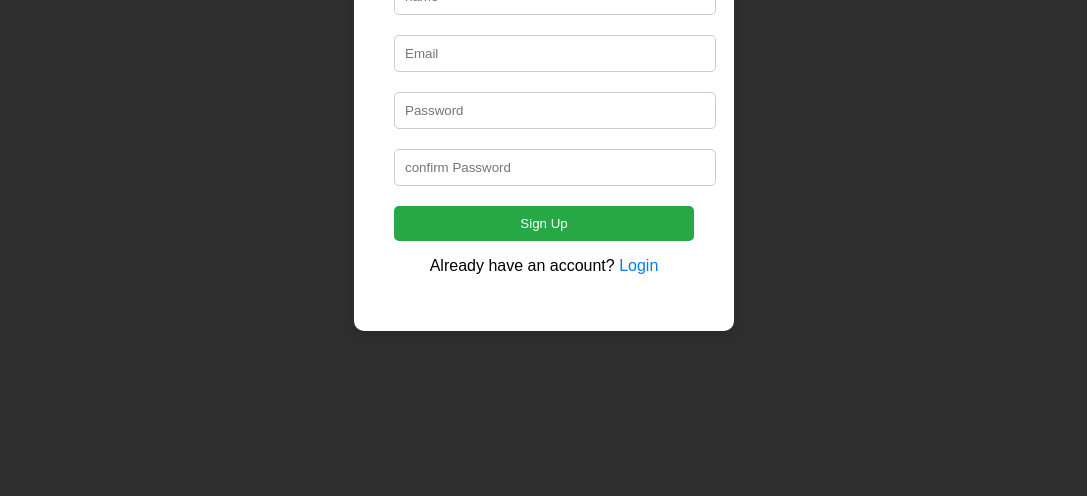
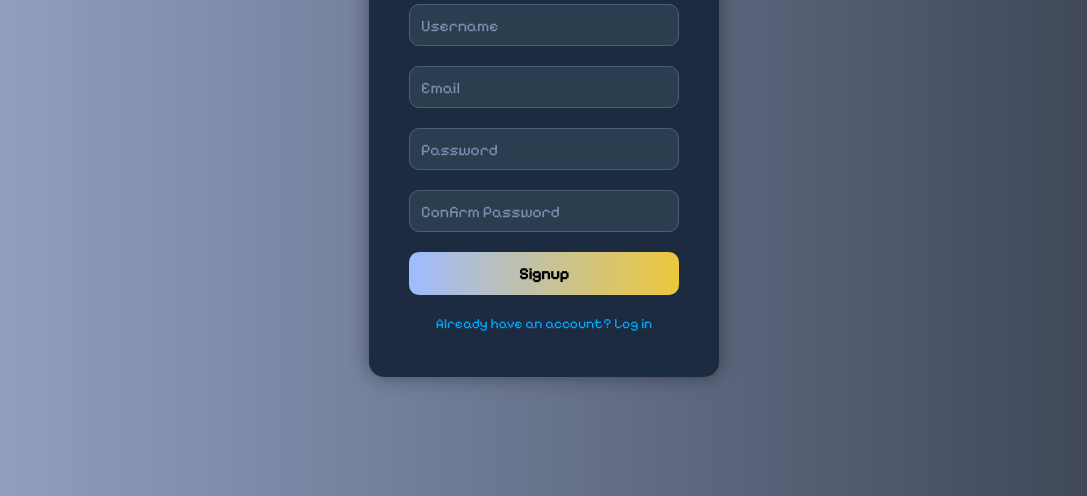
Before and after one commit to MayuraPatkar/Omniera, a website: page client/signup.html in a window 1280 px wide. Shown: the part 304-800 px from the top of the page, without its empty margins (96-1183 px from the left). Drawn offline with Linux system fonts and the light colour scheme.

Commit message:
update login sign page

```diff
--- a/client/signup.html
+++ b/client/signup.html
@@ -4,88 +4,199 @@
 <head>
     <meta charset="UTF-8">
     <meta name="viewport" content="width=device-width, initial-scale=1.0">
-    <title>Sign Up Page</title>
+    <title>Signup</title>
+    <link rel="stylesheet" href="https://fonts.googleapis.com/css2?family=Pixelify+Sans&display=swap">
     <style>
+        * {
+            box-sizing: border-box;
+            margin: 0;
+            padding: 0;
+            font-family: 'Pixelify Sans', sans-serif;
+        }
+
         body {
-            font-family: Arial, sans-serif;
-            background-color: #2e2e2e;
             display: flex;
             justify-content: center;
             align-items: center;
             height: 100vh;
-            margin: 0;
+            background: linear-gradient(to right, #97a6c9, #394150);
+            flex-direction: column;
         }
 
-        .signup-container {
-            background-color: white;
-            padding: 40px;
-            border-radius: 10px;
-            box-shadow: 0 4px 8px rgba(0, 0, 0, 0.1);
-            width: 300px;
-        }
-
-        h2 {
-            text-align: center;
+        .logo {
+            width: 220px;
+            height: 80px;
             margin-bottom: 20px;
         }
 
-        input[type="text"],
-        input[type="password"],
-        input[type="email"] {
-            width: 100%;
-            padding: 10px;
-            margin: 10px 0;
-            border: 1px solid #ccc;
-            border-radius: 5px;
+        .logo img {
+            height: 100%;
+            object-fit: contain;
         }
 
-        .btn {
-            width: 100%;
-            background-color: #28a745;
+        .register-container {
+            background: #1c2b40;
+            padding: 40px;
+            border-radius: 15px;
+            box-shadow: 0 0 20px rgba(0, 0, 0, 0.4);
+            width: 350px;
             color: white;
-            padding: 10px;
-            border: none;
-            cursor: pointer;
-            border-radius: 5px;
-            margin-top: 10px;
+            text-align: center;
+            position: relative;
+            overflow: hidden;
         }
 
-        .btn:hover {
-            background-color: #218838;
+        .register-container h2 {
+            margin-bottom: 20px;
         }
 
-        .login-link {
-            text-align: center;
-            margin-top: 15px;
+        .input-group {
+            position: relative;
+            margin-bottom: 20px;
         }
 
-        .login-link a {
-            text-decoration: none;
-            color: #007BFF;
+        .input-group input {
+            width: 100%;
+            padding: 12px;
+            background: #2b3e50;
+            border: 1px solid #4f5b7a;
+            border-radius: 10px;
+            color: white;
+            outline: none;
+            transition: border-color 0.3s ease, background 0.3s ease;
         }
 
-        .login-link a:hover {
+        .input-group input:focus {
+            border-color: #00aaff;
+            background: #1c2b40;
+        }
+
+        .input-group label {
+            position: absolute;
+            top: 12px;
+            left: 12px;
+            color: #808db1;
+            pointer-events: none;
+            transition: 0.3s ease all;
+        }
+
+        .input-group input:focus~label,
+        .input-group input:not(:placeholder-shown)~label {
+            top: -20px;
+            left: 12px;
+            font-size: 12px;
+            color: #00aaff;
+
+        }
+
+        .actions button {
+            width: 100%;
+            padding: 12px;
+            background: linear-gradient(to right, #9EBBFF, #EDC83C);
+            border: none;
+            border-radius: 10px;
+            color: rgb(0, 0, 0);
+            font-weight: bold;
+            cursor: pointer;
+            font-size: 16px;
+            transition: background 0.3s ease, transform 0.3s ease;
+        }
+
+        .actions button:hover {
+            background: linear-gradient(to left, #9EBBFF, #EDC83C);
+            transform: translateY(-2px);
+        }
+
+        .links {
+            margin-top: 20px;
+        }
+
+        .links a {
+            color: #00aaff;
+            text-decoration: none;
+            font-size: 14px;
+            display: block;
+            margin: 5px 0;
+            transition: color 0.3s ease;
+        }
+
+        .links a:hover {
+            color: #ffffff;
             text-decoration: underline;
+        }
+
+
+        @media (max-width: 768px) {
+            .register-container {
+                width: 90%;
+                padding: 30px;
+            }
+
+            .input-group input {
+                padding: 10px;
+            }
+
+            .actions button {
+                padding: 10px;
+                font-size: 14px;
+            }
+
+            .register-container h2 {
+                font-size: 20px;
+            }
+
+            .links a {
+                font-size: 12px;
+            }
+        }
+
+        @media (max-width: 480px) {
+            .register-container {
+                width: 95%;
+                padding: 20px;
+            }
+
+            .register-container h2 {
+                font-size: 18px;
+            }
+
+            .input-group input {
+                font-size: 14px;
+            }
         }
     </style>
 </head>
 
 <body>
-
-    <div class="signup-container">
-        <h2>Sign Up</h2>
-        <form id="signupForm">
-            <input type="text" id="name" name="name" placeholder="name" required>
-            <input type="email" id="email" name="email" placeholder="Email" required>
-            <input type="password" id="password" name="password" placeholder="Password" required>
-            <input type="password" id="comPassword" name="comPassword" placeholder="confirm Password" required>
-            <button type="submit" class="btn">Sign Up</button>
+    <div class="logo"><img src="../assets/Logo.png" alt="logo"> </div>
+    <div class="register-container">
+        <h2>Signup</h2>
+        <form id="signupForm" method="post">
+            <div class="input-group">
+                <input type="text" id="name" required placeholder=" ">
+                <label for="username">Username</label>
+            </div>
+            <div class="input-group">
+                <input type="email" id="email" required placeholder=" ">
+                <label for="email">Email</label>
+            </div>
+            <div class="input-group">
+                <input type="password" id="password" required placeholder=" ">
+                <label for="password">Password</label>
+            </div>
+            <div class="input-group">
+                <input type="password" id="confirmPassword" required placeholder=" ">
+                <label for="confirmPassword">Confirm Password</label>
+            </div>
+            <div class="actions">
+                <button type="submit">Signup</button>
+            </div>
         </form>
-        <div class="login-link">
-            <p>Already have an account? <a href="/login">Login</a></p>
+        <div class="links">
+            <a href="/login">Already have an account? Log in</a>
         </div>
     </div>
-
+</body>
 <script>
     document.getElementById("signupForm").addEventListener("submit", async function (event) {
         event.preventDefault();
@@ -119,7 +230,4 @@
     });
 </script>
 
-
-</body>
-
 </html>
```
Also changed, not shown: client/login.html (+154 -48 lines). Lines whose indentation alone changed are shown as unchanged.
